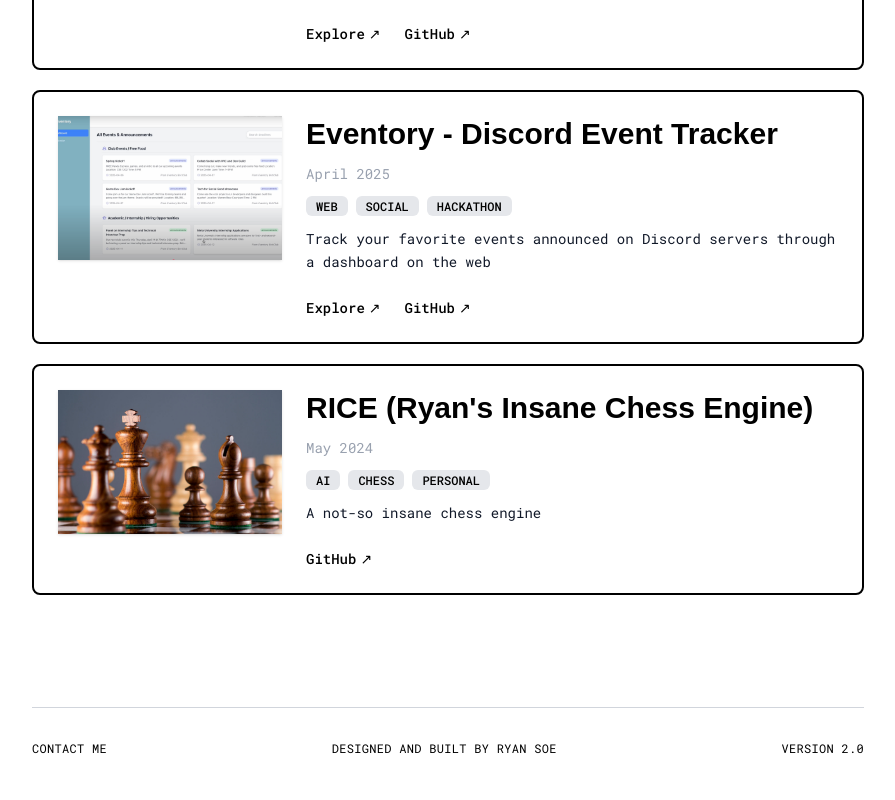
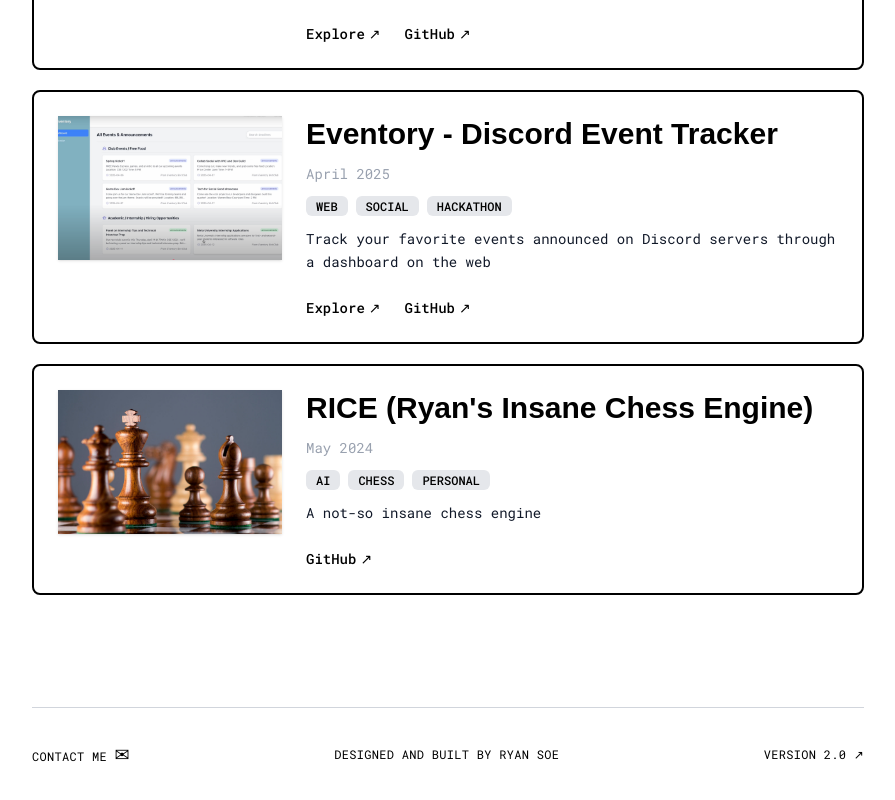
Before and after one commit to ryansoe/ryan-portfolio, a Next.js app: page / in a window 1280 px wide. Shown: the part 1532-2332 px from the top of the page, without its empty margins (192-1087 px from the left). Built offline with nearby package versions, Linux system fonts and the light colour scheme; a web font is replaced by a local one.

Commit message:
feat: added symbols to footer

```diff
--- a/src/components/Footer.tsx
+++ b/src/components/Footer.tsx
@@ -17,7 +17,7 @@ const Footer = () => {
                   href="mailto:ryansoe26@gmail.com"
                   className="hover:underline transition-all duration-200"
                 >
-                  CONTACT ME
+                  CONTACT ME <span className="text-lg">✉</span>
                 </a>
               </div>
 
@@ -34,7 +34,7 @@ const Footer = () => {
                   rel="noopener noreferrer"
                   className="hover:underline transition-all duration-200"
                 >
-                  VERSION 2.0
+                  VERSION 2.0 ↗
                 </a>
               </div>
             </div>
```
